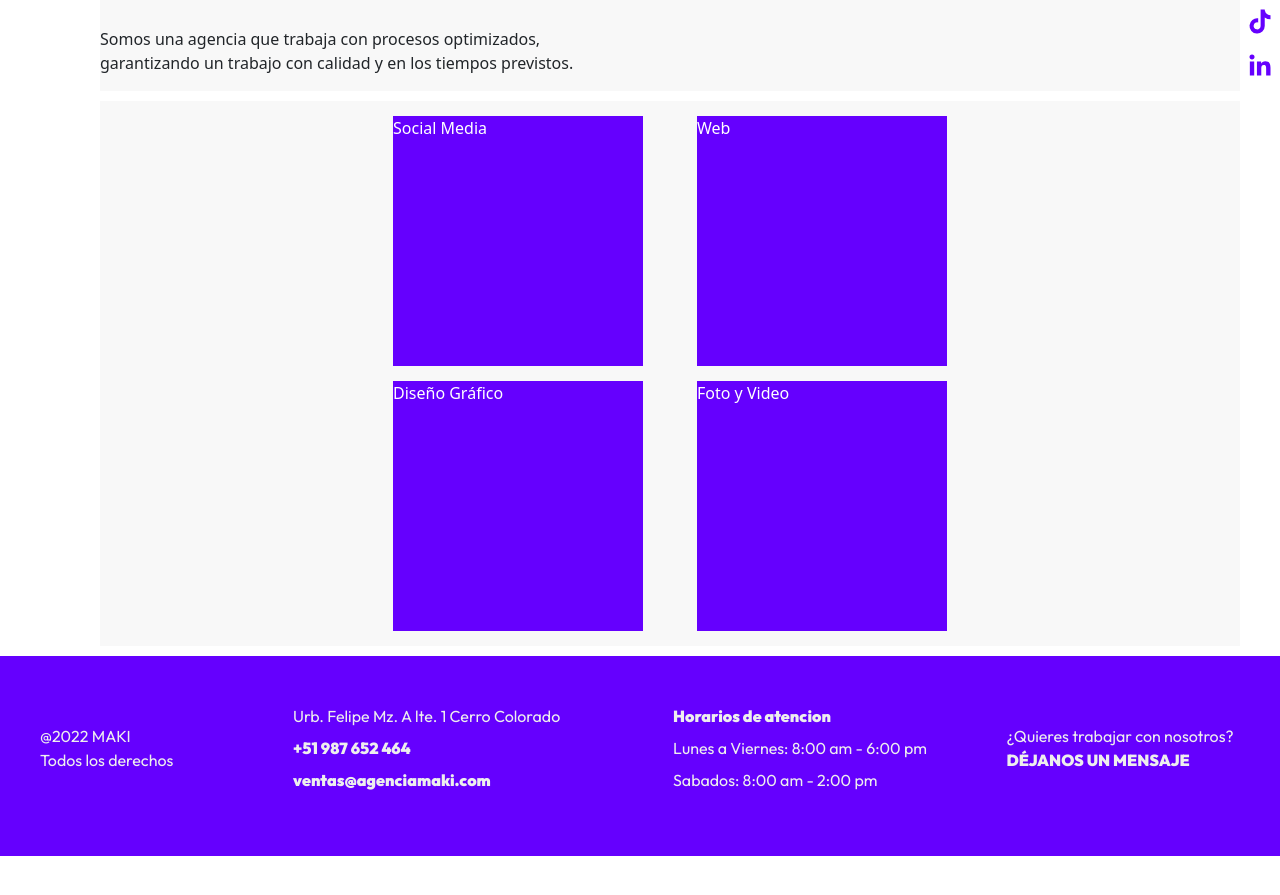
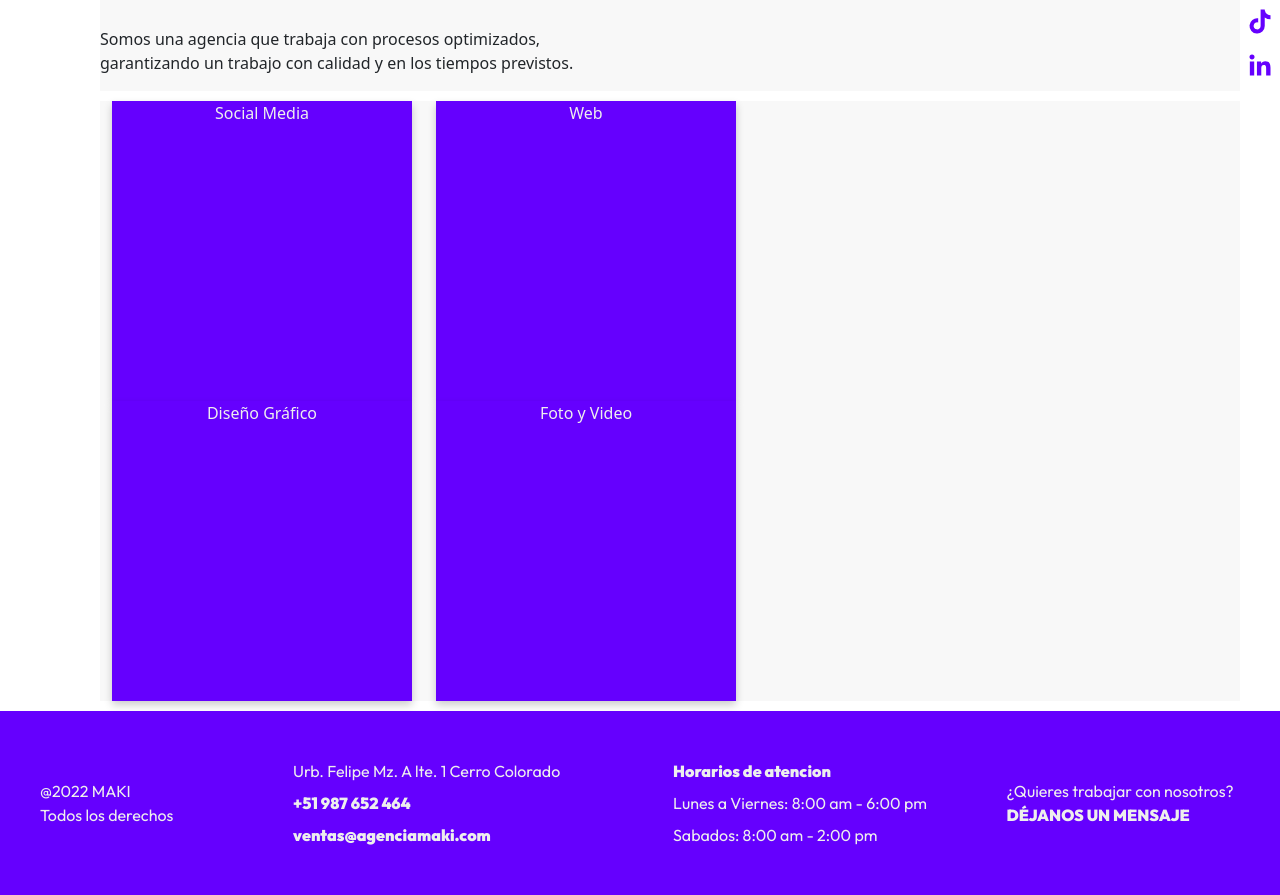
Before and after one commit to Agencia-Maki/Web_Maki, a React (Create React App) app: page /servicios in a window 1280 px wide. Shown: the part 423-1318 px from the top of the page. Before the commit the page ends 1279 px from the top, so only its background shows below. Built offline with nearby package versions, Linux system fonts and the light colour scheme.

Commit message:
add flipCard

```diff
--- a/src/components/Card/scss/card.scss
+++ b/src/components/Card/scss/card.scss
@@ -4,7 +4,7 @@
   justify-content: center;
   align-items: center;
   margin: 25px;
-  height: 500px;
-  width: 400px;
+  height: 50vh;
+  width: 70%;
   border-radius: 10px;
 }
--- a/src/pages/inicio/index.js
+++ b/src/pages/inicio/index.js
@@ -56,17 +56,18 @@ const Index = () => {
 
     <div className='gris caja'
     >
-      <div>
+      <Row>
+        <Col xs={5}>
             <text style={{color: '#1D1D1B'}}>
-          <p className='title' style={{lineHeight: "1"}}><strong>ESTILO MAKI<text style={{color: "#6500FE"}} >.</text></strong></p>
+              <p className='title' style={{lineHeight: "1"}}><strong>ESTILO<br/>MAKI<text style={{color: "#6500FE"}} >.</text></strong></p>
               <p><strong>Dualismo entre la inovación y lo<br/>tradicional</strong></p>
               <p className='parrafo'>
-            Entendemos lo que tu empresa necesita y optimizamos la manera de obtener<br/> resultados
+                Entendemos lo que tu empresa necesita y<br/> optimizamos la manera de obtener<br/> resultados
               </p>
               <p style={{color: "#6500FE"}}>Conoce nuestros servicios</p>
             </text>
-      </div>
-
+        </Col>
+        <Col xs={7}>
           <Card color="white">
             <img className='imagenCard' src={web} alt="No Cargo Imagen" />
             <text><strong>Web</strong></text>
@@ -75,6 +76,8 @@ const Index = () => {
             <img className='imagenCard' src={socialMedia} alt="No Cargo Imagen" />
             <text><strong>Social Media</strong></text>
           </Card>
+        </Col>
+      </Row>
     </div>
 
     <div className='caja'>
@@ -101,15 +104,17 @@ const Index = () => {
       </div>
 
     <div className='caja'>
-      <div style={{}}>
+      <Row>
+        <Col>
+          <div>
           <text className="titleSecondary">
             <strong>
-            <p style={{lineHeight: "1"}}>Ayudamos a </p>
-            <p style={{lineHeight: "1"}}>empresas a llegar </p>
-            <p style={{color: "#6500FE"}} >al siguiente nivel.</p>
+              <p style={{lineHeight: "0.75"}}>Ayudamos a </p>
+              <p style={{lineHeight: "0.75"}}>empresas a llegar </p>
+              <p style={{lineHeight: "0.75", color: "#6500FE"}} >al siguiente nivel.</p>
             </strong>
           </text>
-        <text className='parrafo'>
+          <text>
             <p>
               Algunas de las empresas que confiaron<br/>
               en nosotros para empujarlos a seguir.
@@ -117,6 +122,9 @@ const Index = () => {
             <p style={{color: "#6500FE"}}>Conoce más</p>
           </text>
           </div>
+        </Col>
+        <Col>
+
 
         <Container>
           <Row>
@@ -137,6 +145,11 @@ const Index = () => {
             </Col>
           </Row>
         </Container>
+
+        </Col>
+      </Row>
+
+
     </div>
 
   </body>
--- a/src/pages/servicios/index.js
+++ b/src/pages/servicios/index.js
@@ -3,6 +3,8 @@ import Card from '../../components/Card/Card'
 
 import '../../styles/style.scss'
 import { Container, Row, Col } from 'react-bootstrap';
+
+import './style.css'
 
 
 const Index = () => {
@@ -28,12 +30,107 @@ const Index = () => {
       <Container className='caja gris'>
         <Row>
           <Col>
-            <div className='imagenCard'style={{backgroundColor: "#6500FE",color: "white"}}>Social Media</div>
-            <div className='imagenCard'style={{backgroundColor: "#6500FE", color: "white"}}>Diseño Gráfico</div>
+
+            <div className='flip-card'>
+              <div className='flip-card-inner'>
+              <div className='flip-card-front'>
+                <div>Social Media</div>
+              </div>
+              <div className='flip-card-back'>
+                <div>
+                  <text>
+                    <p>Social Media</p>
+                    <p>Nos encargamos de gestionar tu marca en<br/>
+                      redes sociales ayudandote a llegar a tú<br/>
+                      público objetivo.</p>
+                    <li>Creación de contenido</li>
+                    <li>Diseño gráfico y audiovisual</li>
+                    <li>Facebook Ads</li>
+                    <li>Community management</li>
+                  </text>
+                </div>
+              </div>
+
+              </div>
+            </div>
+
+
+            <div className='flip-card'>
+              <div className='flip-card-inner'>
+              <div className='flip-card-front'>
+                <div>Diseño Gráfico</div>
+              </div>
+              <div className='flip-card-back'>
+                <div>
+                  <text>
+                    <p>Social Media</p>
+                    <p>
+                      Elaboramos piezas graficas que plasmen la<br/>
+                      personalidad de tu marca
+                    </p>
+                    <li>Identidad de marca</li>
+                    <li>Diseño de volantes</li>
+                    <li>
+                      Diseno de piezas graticas para<br/>
+                      platatormas virtuales e impresas
+                    </li>
+                  </text>
+                </div>
+              </div>
+
+              </div>
+            </div>
+
           </Col>
           <Col>
-            <div className='imagenCard' style={{backgroundColor: "#6500FE", color: "white"}}>Web</div>
-            <div className='imagenCard'style={{backgroundColor: "#6500FE", color: "white"}}>Foto y Video</div>
+
+          <div className='flip-card'>
+            <div className='flip-card-inner'>
+            <div className='flip-card-front'>
+              <div>Web</div>
+            </div>
+            <div className='flip-card-back'>
+              <div>
+                <text>
+                  <p>Web</p>
+                  <p>
+                    Desarrollamos tu página web o<br/>
+                    E-Commerce bajo los estandares de web<br/>
+                    responsive.
+                  </p>
+                  <li>Diseño Web</li>
+                  <li>SEO y SEM</li>
+                </text>
+              </div>
+            </div>
+
+            </div>
+          </div>
+
+          <div className='flip-card'>
+            <div className='flip-card-inner'>
+            <div className='flip-card-front'>
+              <div>Foto y Video</div>
+            </div>
+            <div className='flip-card-back'>
+              <div>
+                <text>
+                  <p>Foto y Video</p>
+                  <p>
+                    Desarrollamos y producimos fotogratia y<br/>
+                    video publicitario.<br/>
+                  </p>
+                  <li>Fotogratia de producto</li>
+                  <li>Reels y Tiktok</li>
+                  <li>Spots publicitarios</li>
+                  <li>Ideos institucionales</li>
+                </text>
+              </div>
+            </div>
+
+            </div>
+            </div>
+
           </Col>
         </Row>
       </Container>
--- /dev/null
+++ b/src/pages/servicios/style.css
@@ -0,0 +1,38 @@
+.flip-card {
+  background-color: transparent;
+  width: 300px;
+  height: 300px;
+  perspective: 1000px;
+}
+
+.flip-card-inner {
+  position: relative;
+  width: 100%;
+  height: 100%;
+  text-align: center;
+  transition: transform 0.6s;
+  transform-style: preserve-3d;
+  box-shadow: 0 4px 8px 0 rgba(0,0,0,0.2);
+}
+
+.flip-card:hover .flip-card-inner {
+  transform: rotateY(180deg);
+}
+
+.flip-card-front, .flip-card-back {
+  position: absolute;
+  width: 100%;
+  height: 100%;
+  -webkit-backface-visibility: hidden;
+  backface-visibility: hidden;
+}
+
+.flip-card-front {
+  background-color: #6500FE;
+  color: #eeeeee;
+}
+
+.flip-card-back {
+  background-color: #F8F8F8;;
+  transform: rotateY(180deg);
+}
--- a/src/styles/style.scss
+++ b/src/styles/style.scss
@@ -32,8 +32,8 @@ text {
   margin: 10px 50px 10px 100px;
   // height: 20%;
   width: 90%;
-  justify-content: center;
-  flex-direction: row;
+  // justify-content: center;
+  // flex-direction: row;
 }
 
 .title {
```
Lines whose indentation alone changed are shown as unchanged.
